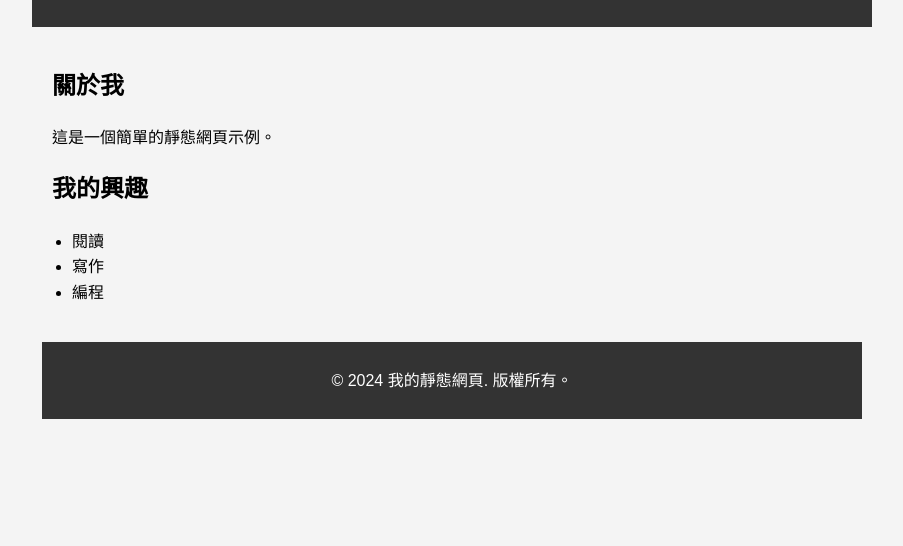
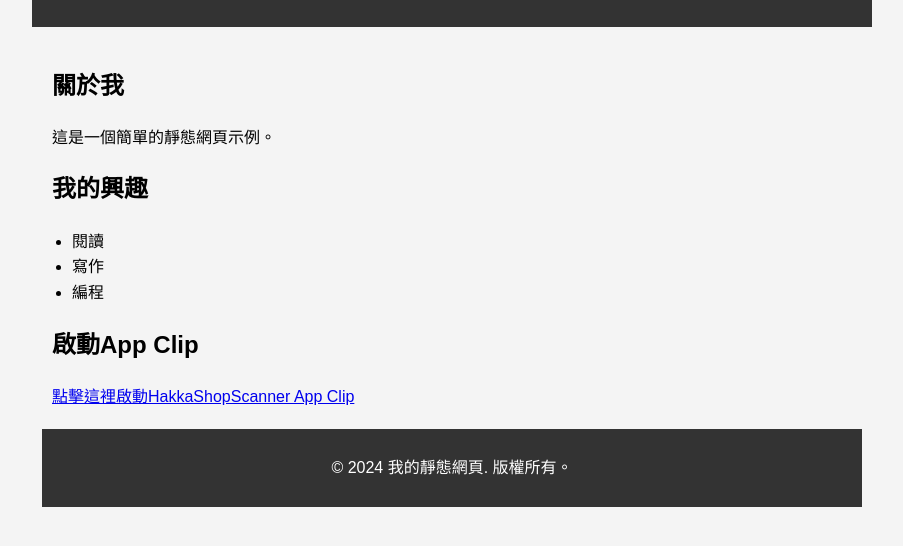
Before and after one commit to hongyinull/hongyinull.github.io, a plain HTML site: page index.html in a window 1280 px wide. Shown: the part 106-652 px from the top of the page, without its empty margins (188-1091 px from the left). Drawn offline with Linux system fonts and the light colour scheme.

Commit message:
Update index.html

```diff
--- a/index.html
+++ b/index.html
@@ -23,6 +23,10 @@
                 <li>編程</li>
             </ul>
         </section>
+        <section>
+            <h2>啟動App Clip</h2>
+            <a href="https://appclip.apple.com/id?p=com.hongyinull.HakkaShopScanner2.Clip">點擊這裡啟動HakkaShopScanner App Clip</a>
+        </section>
     </main>
     <footer>
         <p>&copy; 2024 我的靜態網頁. 版權所有。</p>
```
